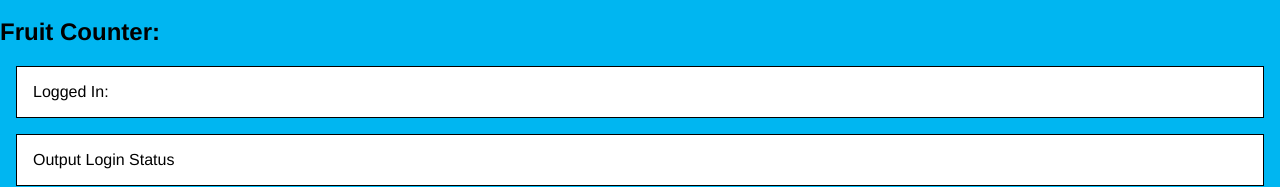
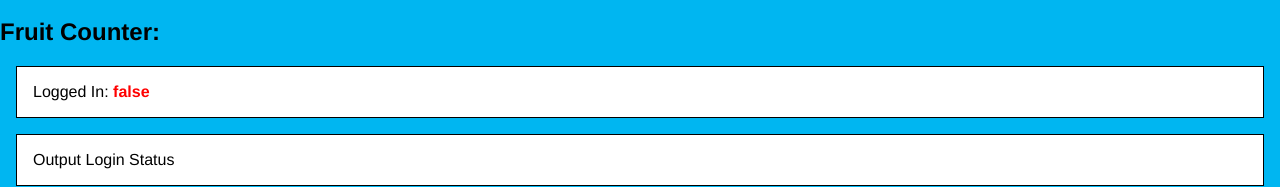
Before and after one commit to kevinruse/kra-angular-400-seed-public, an Angular app: page / in a window 1280 px wide. Shown: the part 416-603 px from the top of the page. Built offline with nearby package versions, Linux system fonts and the light colour scheme.

Commit message:
using the ngSwitch structural directive - guided exercise 25

```diff
--- a/src/app/app.component.css
+++ b/src/app/app.component.css
@@ -16,3 +16,8 @@ form {
 .caution {
     background-color: #ffa500;
 }
+
+.notRegistered {
+    font-weight: bold;
+    color: #f00;
+}
--- a/src/app/app.component.html
+++ b/src/app/app.component.html
@@ -8,7 +8,10 @@
     </section>
     <button (click)="addFruit()">Add a serving of fruit</button>
     <h2>Fruit Counter: <span #fruit></span></h2>
-    <p>Logged In: {{ loggedIn }}</p>
+    <p [ngSwitch]="loggedIn">Logged In:
+        <span *ngSwitchCase="false" class="notRegistered">{{ loggedIn }}</span>
+        <span *ngSwitchCase="true">{{ loggedIn }}</span>
+    </p>
     <app-child (login)="logIn($event)"></app-child>
      <!--<app-form-input icon="envelope">
          <small>Business email</small>
--- a/src/app/app.component.ts
+++ b/src/app/app.component.ts
@@ -17,7 +17,7 @@ import { ChildComponent } from './child/child.component';
 })
 export class AppComponent implements AfterViewInit {
 
-    loggedIn: boolean;
+    loggedIn: boolean = false;
 
     @ViewChild(ChildComponent, {static: false}) childView: ChildComponent;
     @ViewChild('fruit', {static: false}) fruit: ElementRef;
```
